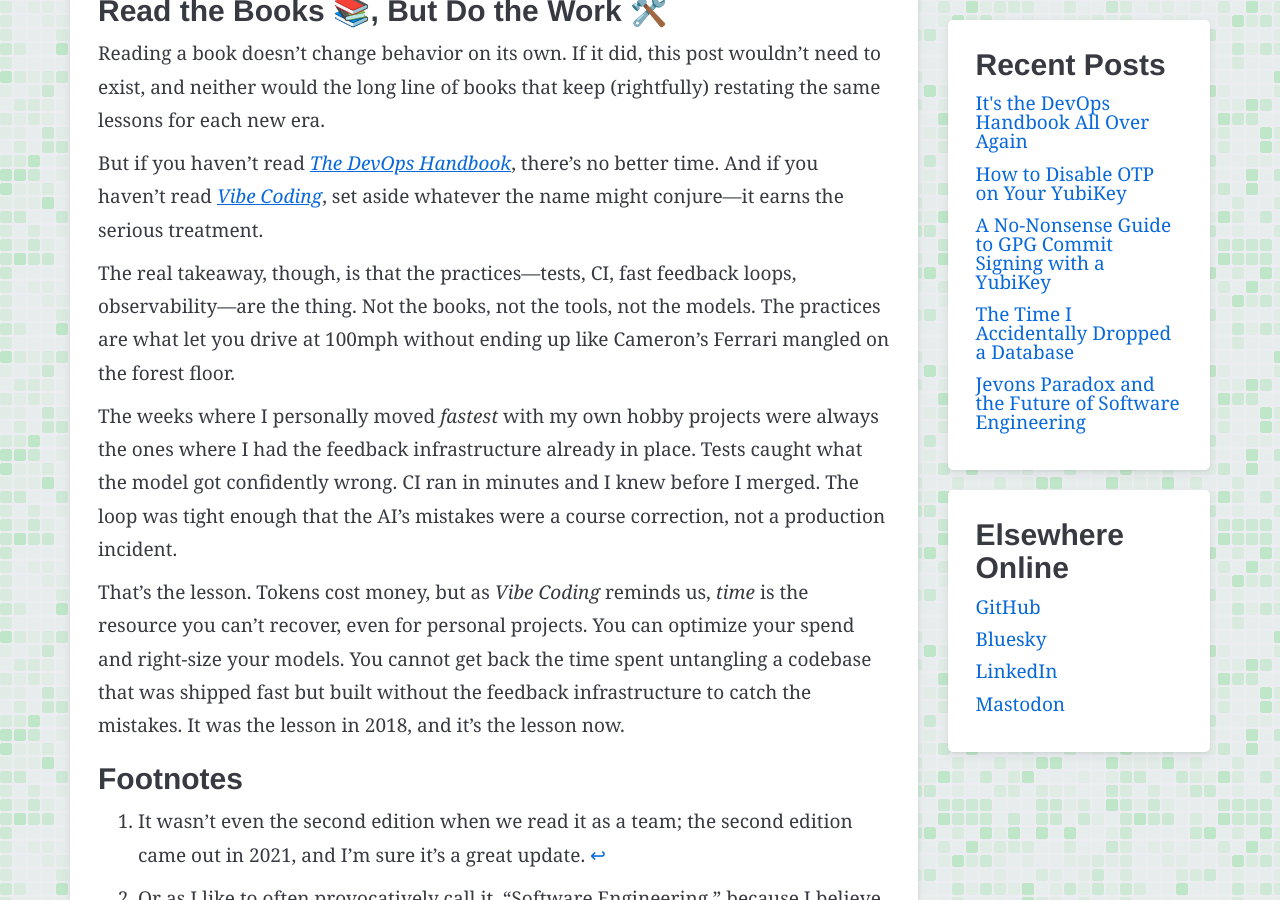
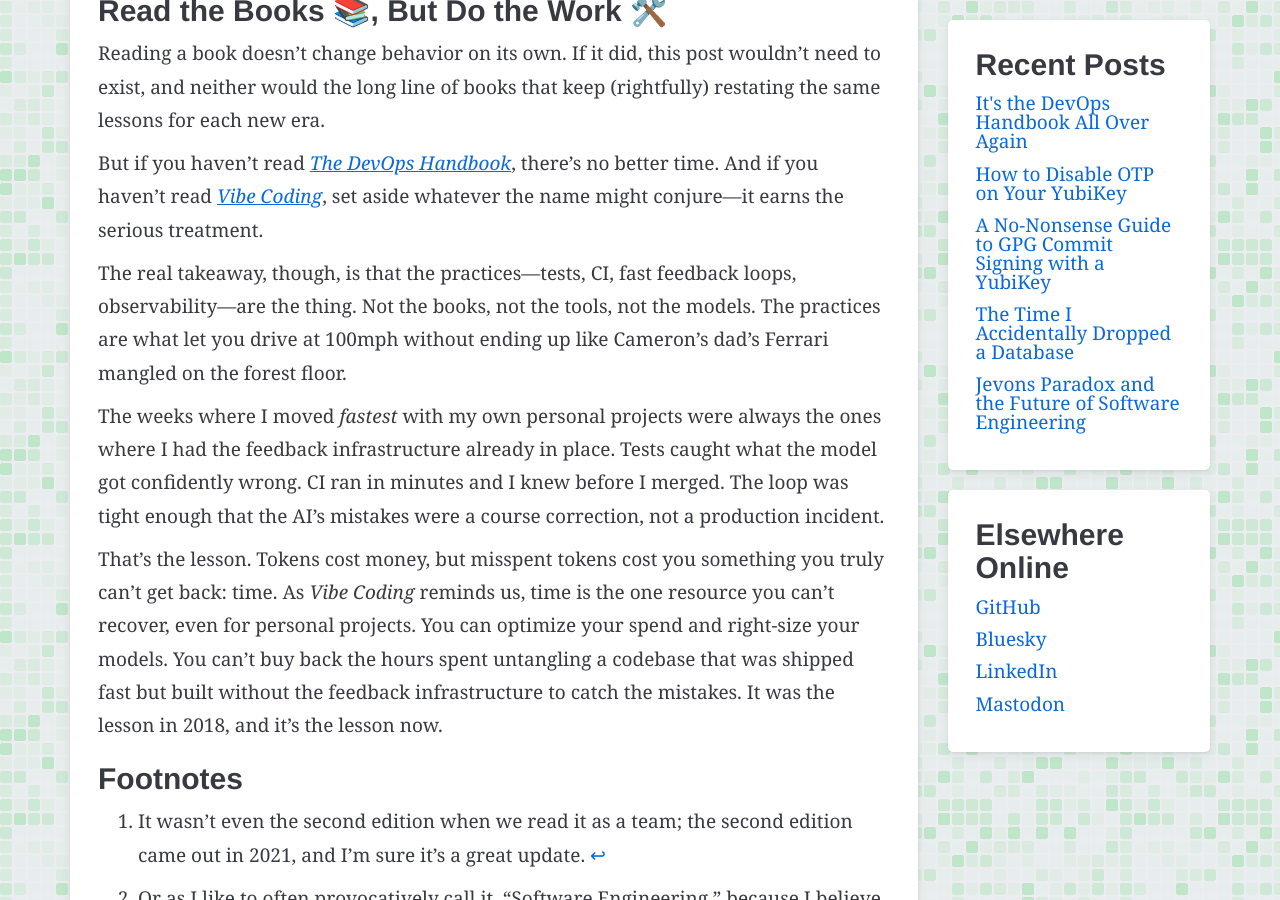
Before and after one commit to ryanspletzer/ryanspletzer.github.io, a Jekyll site: the page built from _posts/2026-06-24-its-the-devops-handbook-all-over-again.md, in a window 1280 px wide and 900 px high, scrolled down 7531 px. Built offline with Jekyll 4.4.1, drawn with Linux system fonts in a browser that asks for light colours.

Commit message:
Sharpen the closing tokens-vs-time line
Lead with misspent tokens costing time, and vary the verbs so
"get back / recover / buy back" build as a deliberate triad.

Co-Authored-By: Claude Opus 4.8 <noreply@anthropic.com>

```diff
--- a/_posts/2026-06-24-its-the-devops-handbook-all-over-again.md
+++ b/_posts/2026-06-24-its-the-devops-handbook-all-over-again.md
@@ -342,9 +342,9 @@ The real takeaway, though,
 is that the practices—tests, CI, fast feedback loops, observability—are the thing.
 Not the books, not the tools, not the models.
 The practices are what let you drive at 100mph
-without ending up like Cameron's Ferrari mangled on the forest floor.
+without ending up like Cameron's dad's Ferrari mangled on the forest floor.
 
-The weeks where I personally moved *fastest* with my own hobby projects were always the ones
+The weeks where I moved *fastest* with my own personal projects were always the ones
 where I had the feedback infrastructure already in place.
 Tests caught what the model got confidently wrong.
 CI ran in minutes and I knew before I merged.
@@ -352,11 +352,12 @@ The loop was tight enough that the AI's mistakes
 were a course correction, not a production incident.
 
 That's the lesson.
-Tokens cost money, but as *Vibe Coding* reminds us,
-*time* is the resource you can't recover,
-even for personal projects.
+Tokens cost money,
+but misspent tokens cost you something you truly can't get back: time.
+As *Vibe Coding* reminds us,
+time is the one resource you can't recover, even for personal projects.
 You can optimize your spend and right-size your models.
-You cannot get back the time spent untangling a codebase
+You can't buy back the hours spent untangling a codebase
 that was shipped fast but built without the feedback infrastructure to catch the mistakes.
 It was the lesson in 2018,
 and it's the lesson now.
```
